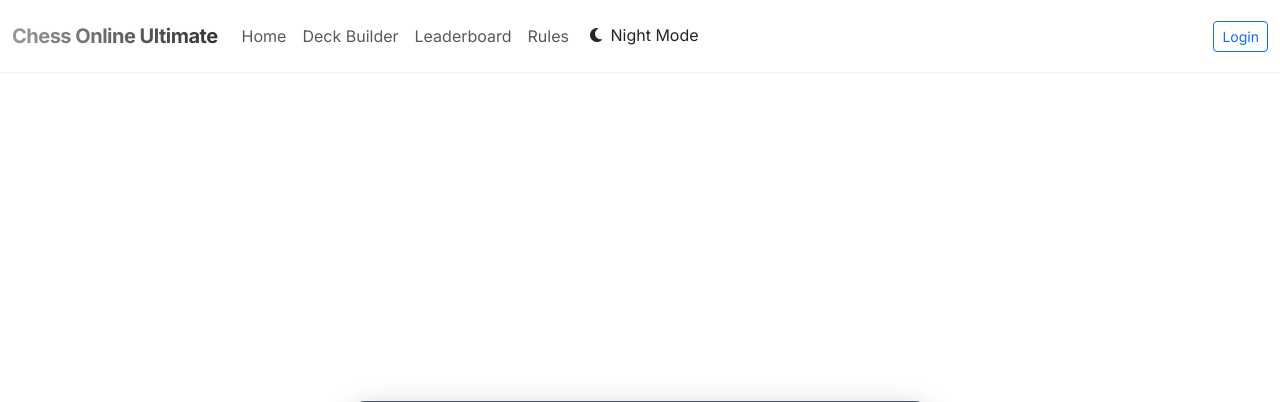
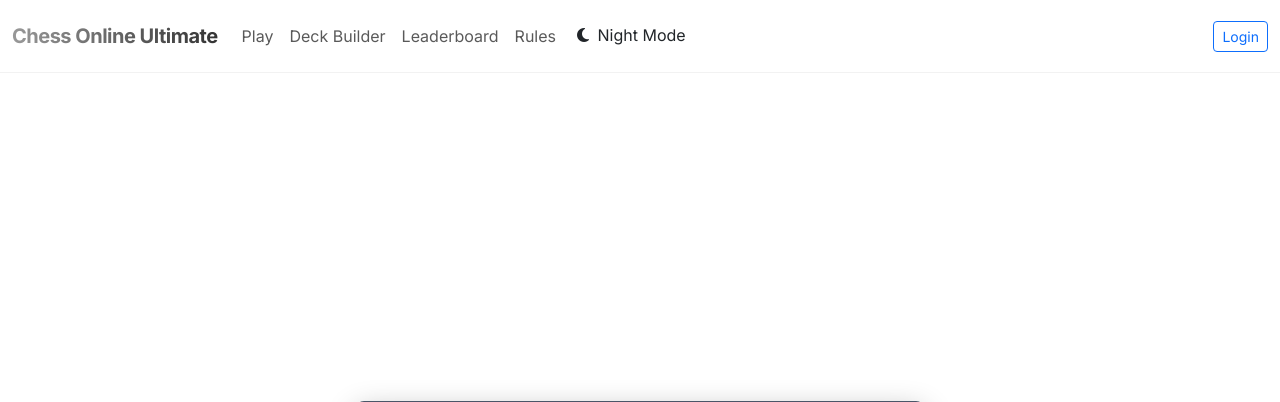
Before and after one commit to Walpurgisnachtes/Chess-Online-Ultimate, a Flask app: page /chess in a window 1280 px wide. Shown: the top 402 px of the page. Run offline with Flask 3, Linux system fonts and the light colour scheme; parts of the project's set-up code (start-up, migrations or seed data) failed here and were passed over.

Commit message:
Update: rename home button

```diff
--- a/templates/base.html
+++ b/templates/base.html
@@ -47,7 +47,7 @@
         <div class="collapse navbar-collapse" id="navbarSupportedContent">
           <ul class="navbar-nav me-auto mb-2 mb-lg-0">
             <li class="nav-item">
-              <a class="nav-link" href="/home">Home</a>
+              <a class="nav-link" href="/home">Play</a>
             </li>
             <li class="nav-item">
               <a class="nav-link" href="/deckbuilder">Deck Builder</a>
```
